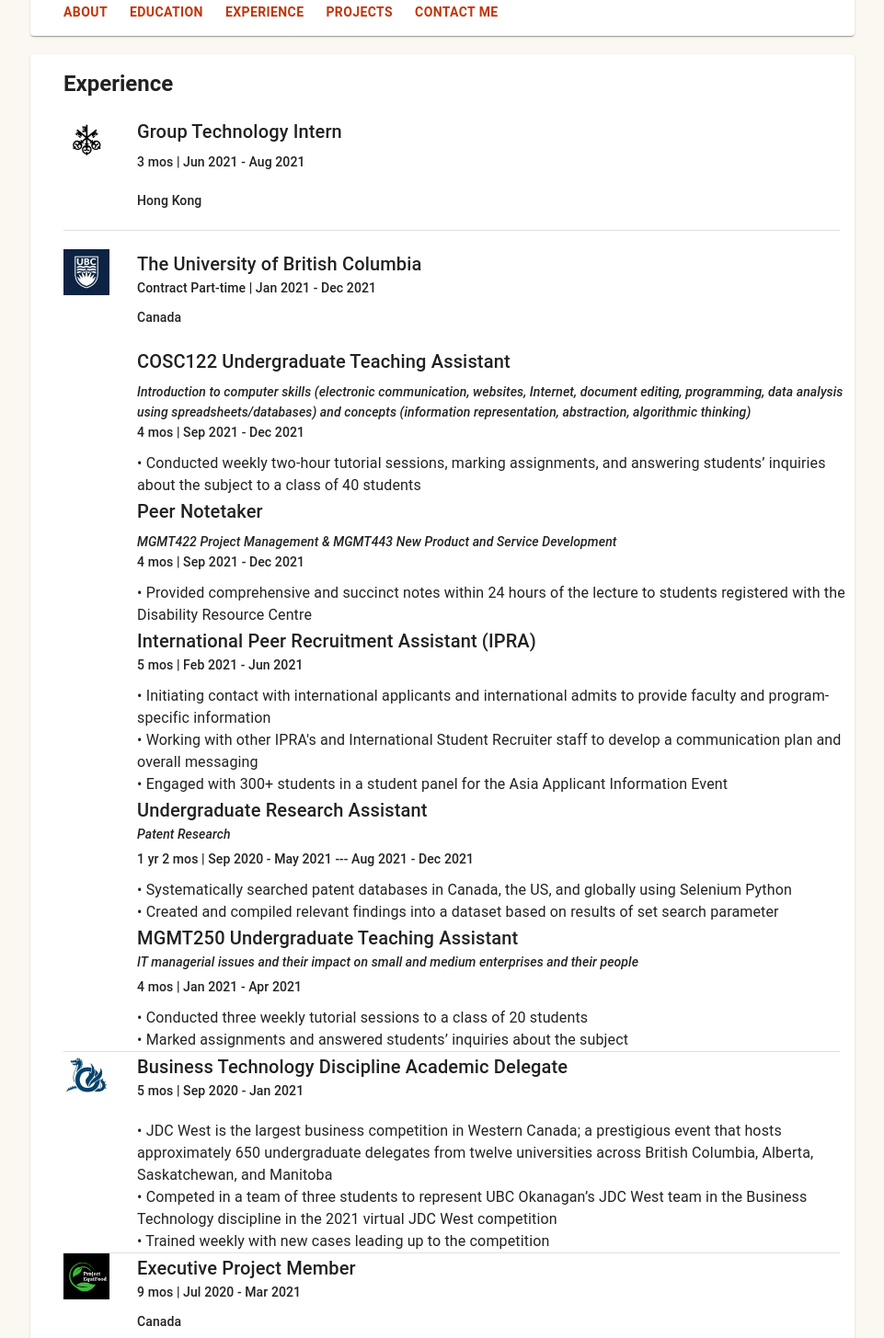
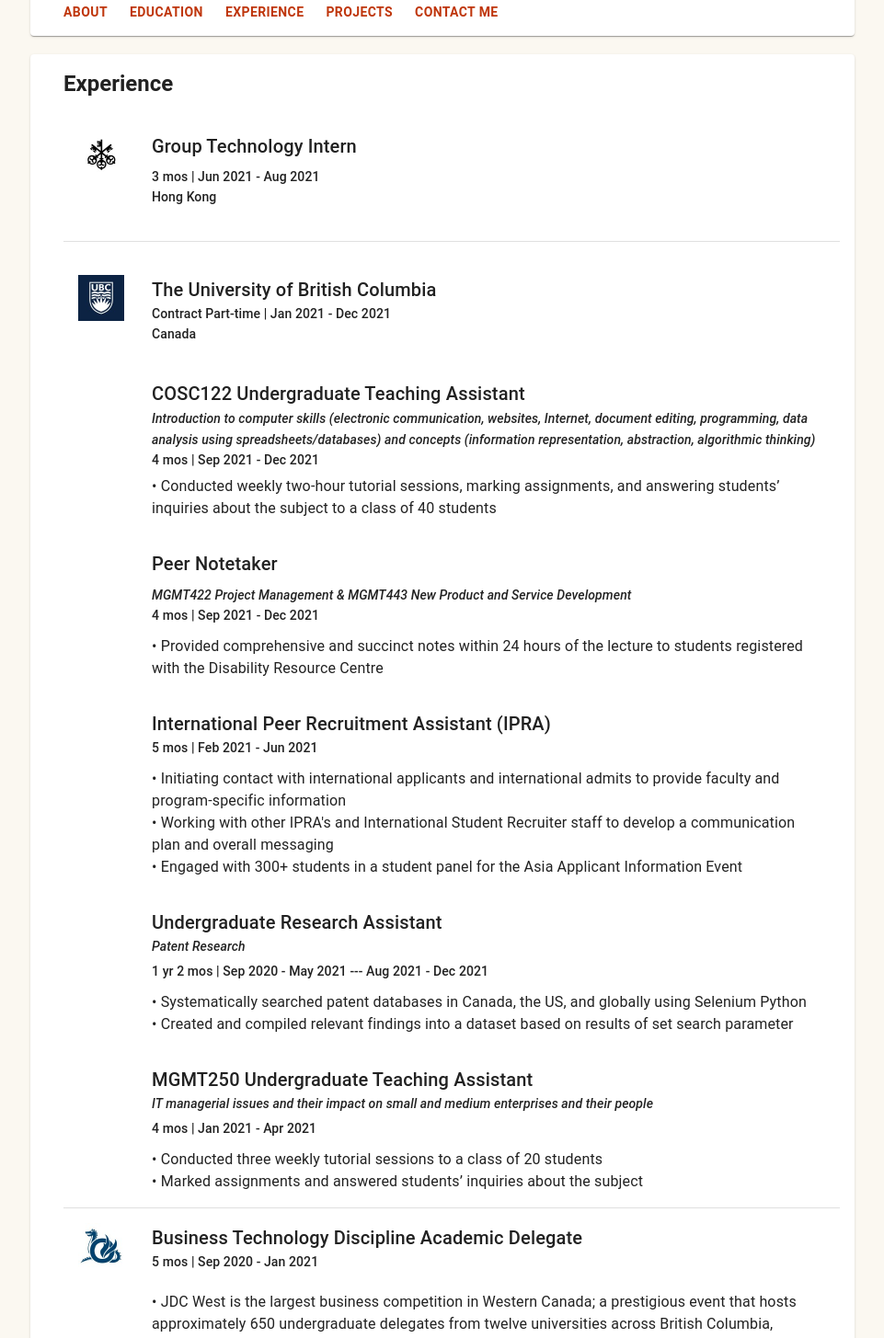
Before and after one commit to CWYRenee/CWYRenee.github.io, a React (Create React App) app: page / in a window 1280 px wide. Shown: the part 560-2015 px from the top of the page at 92% size, without its empty margins (159-1120 px from the left). Built offline with nearby package versions, Linux system fonts and the light colour scheme.

Commit message:
margin adjustments

```diff
--- a/src/components/Feed/Education.js
+++ b/src/components/Feed/Education.js
@@ -23,13 +23,13 @@
       <Typography gutterBottom variant="h6" component="div">
       The University of British Columbia
       </Typography>
-      <Typography variant="subtitle2" gutterBottom component="div" style={{marginBottom: "10px"}}>
+      <Typography variant="subtitle2" component="div">
       Bachelor's of Management with Minor in Computer Science
       </Typography>
-      <Typography variant="subtitle2" gutterBottom component="div" style={{marginBottom: "10px"}}>
+      <Typography gutterBottom variant="subtitle2" component="div">
       2018 - 2022
       </Typography>
-      <Typography variant="body1" gutterBottom style={{marginBottom: "20px"}}>
+      <Typography variant="body1" style={{marginBottom: "20px"}}>
       Outstanding International Student Award recipient | Dean's Honour Roll
       </Typography>
       </CardActionArea>
--- a/src/components/Feed/Experience.js
+++ b/src/components/Feed/Experience.js
@@ -20,25 +20,25 @@
       Experience
       </Typography>
 
-      <CardActionArea className='ind_exp' href='https://www.ubs.com/ca/en.html' target='_blank' style={{marginLeft: '80px'}}>
+      <CardContent className='ind_exp' href='https://www.ubs.com/ca/en.html' target='_blank' style={{marginLeft: '80px'}}>
       <CardMedia
           className= "logo"
           component="img"
           src={ubs_logo}
         />
-      <Typography gutterBottom variant="h6" component="div" >
+      <Typography variant="h6" gutterBottom component="div" >
       Group Technology Intern
       </Typography>
-      <Typography variant="subtitle2" gutterBottom component="div" style={{marginBottom: "20px"}}>
+      <Typography variant="subtitle2" component="div">
       3 mos | Jun 2021 - Aug 2021
       </Typography>
       <Typography variant="subtitle2" gutterBottom component="div" style={{marginBottom: "20px"}}>
       Hong Kong
       </Typography>
-      </CardActionArea>
+      </CardContent>
       <Divider />
 
-      <CardActionArea className='ind_exp' style={{marginLeft: '80px', marginTop: "20px"}}>
+      <CardContent className='ind_exp' style={{marginLeft: '80px', marginTop: "20px"}}>
       <CardMedia
           className= "logo"
           component="img"
@@ -47,30 +47,30 @@
       <Typography display="inline" gutterBottom variant="h6" component="div">
       The University of British Columbia
       </Typography>
-      <Typography variant="subtitle2" gutterBottom component="div" style={{marginBottom: "10px"}}>
+      <Typography variant="subtitle2" component="div">
       Contract Part-time | Jan 2021 - Dec 2021
       </Typography>
-      <Typography variant="subtitle2" gutterBottom component="div" style={{marginBottom: "20px"}}>
+      <Typography gutterBottom variant="subtitle2" component="div" >
       Canada
       </Typography>
-      </CardActionArea>
+      </CardContent>
 
-      <CardActionArea className='ind_exp' style={{marginLeft: '80px'}}>
-      <Typography gutterBottom variant="h6" component="div">
+      <CardContent className='ind_exp' style={{marginLeft: '80px'}}>
+      <Typography variant="h6" component="div">
       COSC122 Undergraduate Teaching Assistant
       </Typography>
-      <Typography display="inline" variant="subtitle2" gutterBottom component="div" style={{fontStyle: "italic"}}>
+      <Typography display="inline" variant="subtitle2" component="div" style={{fontStyle: "italic", marginBottom: "20px"}}>
       Introduction to computer skills (electronic communication, websites, Internet, document editing, programming, data analysis using spreadsheets/databases) and concepts (information representation, abstraction, algorithmic thinking)
       </Typography>
-      <Typography variant="subtitle2" gutterBottom component="div" style={{marginBottom: "10px"}}>
+      <Typography gutterBottom variant="subtitle2" component="div">
       4 mos | Sep 2021 - Dec 2021
       </Typography>
-      <Typography display="inline" variant="body1" style={{marginBottom: "20px"}} >
+      <Typography display="inline" variant="body1" style={{marginBottom: "10px"}}>
       • Conducted weekly two-hour tutorial sessions, marking assignments, and answering students’ inquiries about the subject to a class of 40 students <br />
       </Typography>
-      </CardActionArea>
+      </CardContent>
 
-      <CardActionArea className='ind_exp' style={{marginLeft: '80px'}}>
+      <CardContent className='ind_exp' style={{marginLeft: '80px'}}>
       <Typography gutterBottom variant="h6" component="div">
       Peer Notetaker
       </Typography>
@@ -83,9 +83,9 @@
       <Typography display="inline" variant="body1" gutterBottom style={{marginBottom: "20px"}} >
       • Provided comprehensive and succinct notes within 24 hours of the lecture to students registered with the Disability Resource Centre <br />
       </Typography>
-      </CardActionArea>
+      </CardContent>
 
-      <CardActionArea className='ind_exp' style={{marginLeft: '80px'}}>
+      <CardContent className='ind_exp' style={{marginLeft: '80px'}}>
       <Typography display="inline" gutterBottom variant="h6" component="div">
       International Peer Recruitment Assistant (IPRA)
       </Typography>
@@ -97,9 +97,9 @@
       • Working with other IPRA's and International Student Recruiter staff to develop a communication plan and overall messaging <br />
       • Engaged with 300+ students in a student panel for the Asia Applicant Information Event <br />
       </Typography>
-      </CardActionArea>
+      </CardContent>
 
-      <CardActionArea className='ind_exp' style={{marginLeft: '80px'}}>
+      <CardContent className='ind_exp' style={{marginLeft: '80px'}}>
       <Typography display="inline" gutterBottom variant="h6" component="div">
       Undergraduate Research Assistant
       </Typography>
@@ -113,9 +113,9 @@
       • Systematically searched patent databases in Canada, the US, and globally using Selenium Python <br />
       • Created and compiled relevant findings into a dataset based on results of set search parameter <br />
       </Typography>
-      </CardActionArea>
+      </CardContent>
 
-      <CardActionArea className='ind_exp' style={{marginLeft: '80px'}}>
+      <CardContent className='ind_exp' style={{marginLeft: '80px'}}>
       <Typography display="inline" gutterBottom variant="h6" component="div">
       MGMT250 Undergraduate Teaching Assistant
       </Typography>
@@ -129,10 +129,10 @@
       • Conducted three weekly tutorial sessions to a class of 20 students <br />
       • Marked assignments and answered students’ inquiries about the subject
       </Typography>
-      </CardActionArea>
+      </CardContent>
       <Divider />
 
-      <CardActionArea className='ind_exp' href='https://www.projectequifood.com/?fbclid=IwAR1XlLTc6kK0RprCf-2e9SzhIYYrJP2Jz7H9zO4m_B4I6XaLSOHFYRBp2YQ' target='_blank' style={{marginLeft: '80px'}}>
+      <CardContent className='ind_exp' href='https://www.projectequifood.com/?fbclid=IwAR1XlLTc6kK0RprCf-2e9SzhIYYrJP2Jz7H9zO4m_B4I6XaLSOHFYRBp2YQ' target='_blank' style={{marginLeft: '80px'}}>
       <CardMedia
           className= "logo"
           component="img"
@@ -151,10 +151,10 @@
       • Competed in a team of three students to represent UBC Okanagan’s JDC West team in the Business Technology discipline in the 2021 virtual JDC West competition <br />
       • Trained weekly with new cases leading up to the competition <br />
       </Typography>
-      </CardActionArea>
+      </CardContent>
       <Divider />
 
-      <CardActionArea className='ind_exp' href='https://www.projectequifood.com/?fbclid=IwAR1XlLTc6kK0RprCf-2e9SzhIYYrJP2Jz7H9zO4m_B4I6XaLSOHFYRBp2YQ' target='_blank' style={{marginLeft: '80px'}}>
+      <CardContent className='ind_exp' href='https://www.projectequifood.com/?fbclid=IwAR1XlLTc6kK0RprCf-2e9SzhIYYrJP2Jz7H9zO4m_B4I6XaLSOHFYRBp2YQ' target='_blank' style={{marginLeft: '80px'}}>
       <CardMedia
           className= "logo"
           component="img"
@@ -174,7 +174,7 @@
       • Reached out to local businesses for a partnership opportunity <br />
       • Planned and created marketing contents tailored to partners' business <br />
       </Typography>
-      </CardActionArea>
+      </CardContent>
 
     </CardContent>
   </Card>
--- a/src/components/Feed/Projects.js
+++ b/src/components/Feed/Projects.js
@@ -15,7 +15,7 @@
       </Typography>
 
       <CardActionArea className='ind_project' href='https://cwyrenee.github.io/chromaticpuzzle/' target='_blank'>
-      <Typography gutterBottom variant="h6" component="div" style={{marginTop: "20px"}}>
+      <Typography variant="h6" component="div" style={{marginTop: "20px"}}>
       Chromatic Puzzle
       </Typography>
       <Typography variant="subtitle2" gutterBottom component="div" style={{marginBottom: "10px"}}>
@@ -28,7 +28,7 @@
       <Divider />
 
       <CardActionArea className='ind_project' href='https://docs.google.com/presentation/d/1ppivDnU28mpybBk6xVdqU3hwaAc0zkD6iPj7o6sRxCw/edit?usp=sharing' target='_blank'>
-      <Typography gutterBottom variant="h6" component="div" style={{marginTop: "20px"}}>
+      <Typography variant="h6" component="div" style={{marginTop: "20px"}}>
       Creating a Sustainable Community- NextGen Consulting Ltd.
       </Typography>
       <Typography variant="subtitle2" gutterBottom component="div" style={{marginBottom: "10px"}}>
@@ -41,7 +41,7 @@
       <Divider />
 
       <CardActionArea className='ind_project' href='https://www.agorize.com/en/challenges/ai-for-future-business-challenge/teams/54916/participations/62467/previews#' target='_blank'>
-      <Typography gutterBottom variant="h6" component="div" style={{marginTop: "20px"}}>
+      <Typography variant="h6" component="div" style={{marginTop: "20px"}}>
       IoT and AI in Supply Chain and Logistics
       </Typography>
       <Typography variant="subtitle2" gutterBottom component="div" style={{marginBottom: "10px"}}>
@@ -54,7 +54,7 @@
       <Divider />
 
       <CardActionArea className='ind_project' href='https://devpost.com/software/team-18' target='_blank'>
-      <Typography gutterBottom variant="h6" component="div" style={{marginTop: "20px"}}>
+      <Typography variant="h6" component="div" style={{marginTop: "20px"}}>
       Team 18 - Ecotourism & Sustainability
       </Typography>
       <Typography variant="subtitle2" gutterBottom component="div" style={{marginBottom: "10px"}}>
@@ -67,7 +67,7 @@
       <Divider />
 
       <CardActionArea className='ind_project' href='https://docs.google.com/presentation/d/1zk7TQP6iM0jGQknUUINrWiHkWBykiAwSgfv3ntgayjo/edit?usp=sharing' target='_blank'>
-      <Typography gutterBottom variant="h6" component="div" style={{marginTop: "20px"}}>
+      <Typography variant="h6" component="div" style={{marginTop: "20px"}}>
       SimpleFoods
       </Typography>
       <Typography variant="subtitle2" gutterBottom component="div" style={{marginBottom: "10px"}}>
```
